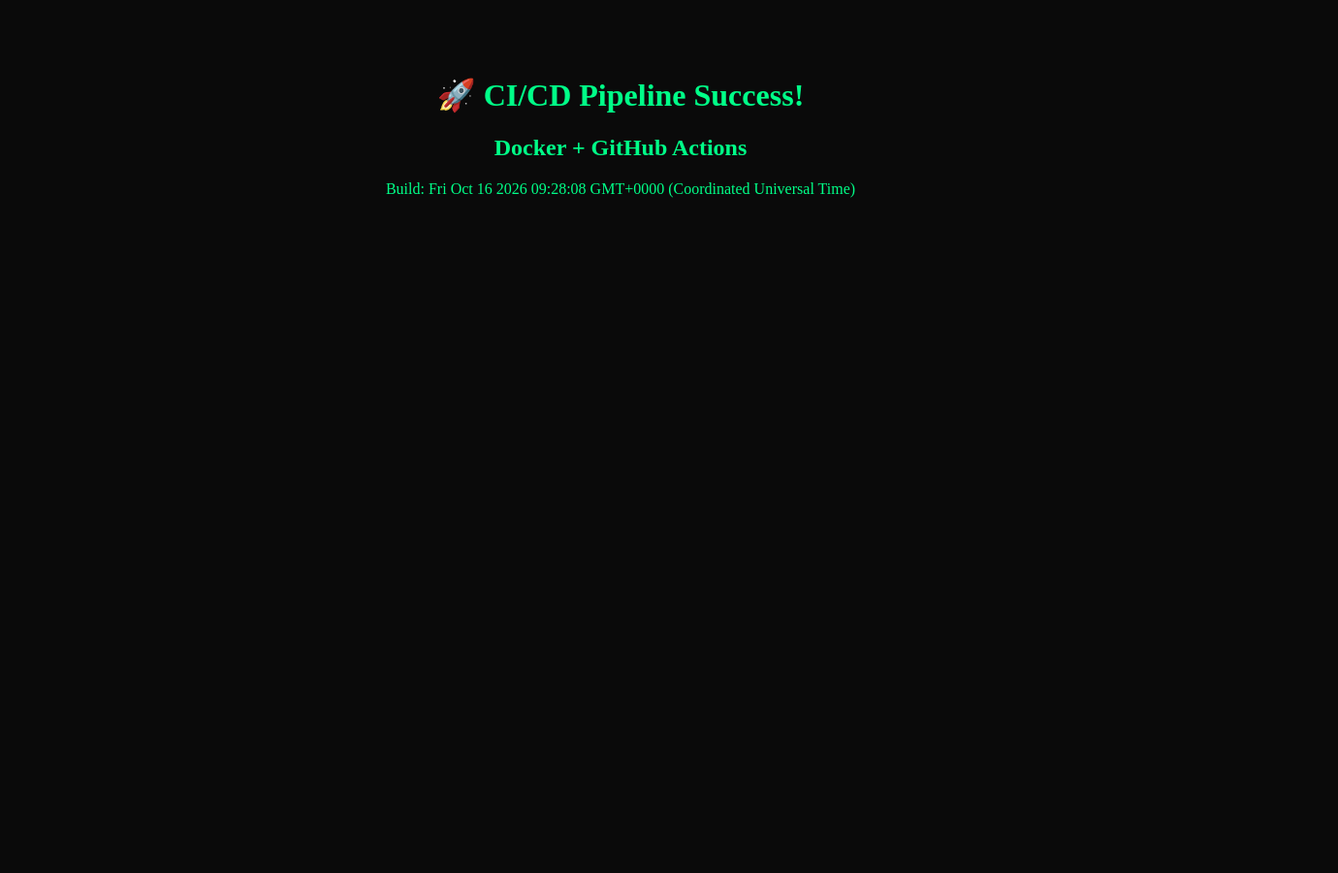
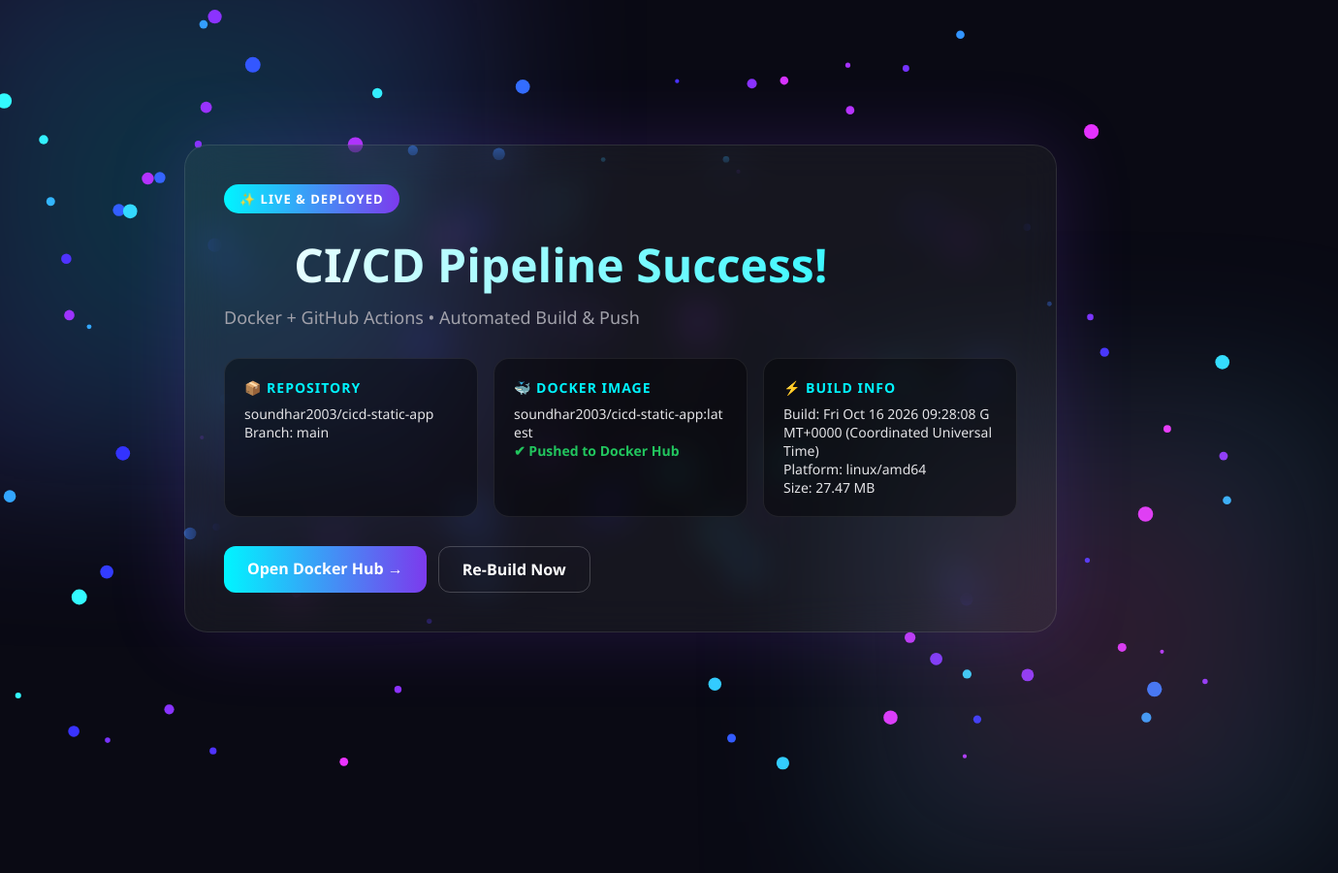
Before and after one commit to soundharajan-S/my-cicd-app, a website: page index.html in a window 1280 px wide. Shown: the whole page at 97% size, 1380 px wide, since content can reach past the window. Before the commit the page ends 800 px from the top, so only its background shows below. Drawn offline with Linux system fonts and the light colour scheme.

Commit message:
Update index.html

```diff
--- a/index.html
+++ b/index.html
@@ -1,7 +1,53 @@
 <!DOCTYPE html>
-<html><body style="background:#0a0a0a;color:#00ff88;text-align:center;padding:50px">
-<h1>🚀 CI/CD Pipeline Success!</h1>
-<h2>Docker + GitHub Actions</h2>
-<p>Build: <span id="time"></span></p>
-<script>document.getElementById('time').innerText = new Date();</script>
-</body></html>
+<html lang="en">
+<head>
+<meta charset="UTF-8">
+<meta name="viewport" content="width=device-width, initial-scale=1.0">
+<title>CI/CD Success - Soundhar2003</title>
+<style>
+*{margin:0;padding:0;box-sizing:border-box;font-family:'Segoe UI',sans-serif}
+body{background:#0a0a14;color:#fff;min-height:100vh;display:flex;align-items:center;justify-content:center;padding:20px;overflow:hidden;position:relative}
+body::before{content:'';position:absolute;width:600px;height:600px;background:radial-gradient(circle,#00f5ff33,#7c3aed33);filter:blur(80px);top:-100px;left:-100px}
+body::after{content:'';position:absolute;width:500px;height:500px;background:radial-gradient(circle,#ec489933,#00f5ff22);filter:blur(80px);bottom:-100px;right:-100px}
+.card{max-width:900px;width:100%;background:rgba(255,255,255,0.05);backdrop-filter:blur(20px);border:1px solid rgba(255,255,255,0.1);border-radius:24px;padding:40px;position:relative;z-index:1;box-shadow:0 0 80px rgba(124,58,237,0.2)}
+.badge{display:inline-flex;background:linear-gradient(90deg,#00f5ff,#7c3aed);padding:6px 16px;border-radius:20px;font-size:13px;font-weight:700;letter-spacing:1px;margin-bottom:20px}
+h1{font-size:48px;background:linear-gradient(90deg,#fff,#00f5ff);-webkit-background-clip:text;-webkit-text-fill-color:transparent;margin-bottom:10px}
+h1 span{filter:drop-shadow(0 0 10px #00f5ff)}
+.sub{color:#a1a1aa;font-size:18px;margin-bottom:30px}
+.grid{display:grid;grid-template-columns:repeat(auto-fit,minmax(250px,1fr));gap:16px;margin:30px 0}
+.item{background:rgba(0,0,0,0.4);border:1px solid rgba(255,255,255,0.08);border-radius:16px;padding:20px}
+.item h3{color:#00f5ff;font-size:14px;margin-bottom:8px;text-transform:uppercase;letter-spacing:1px}
+.item p{font-size:14px;color:#e4e4e7;word-break:break-all}
+.status{color:#22c55e!important;font-weight:700}
+.btns{display:flex;gap:12px;flex-wrap:wrap;margin-top:30px}
+.btn{padding:12px 24px;border-radius:12px;text-decoration:none;font-weight:600;transition:.3s}
+.btn-primary{background:linear-gradient(90deg,#00f5ff,#7c3aed);color:#fff}
+.btn-sec{border:1px solid rgba(255,255,255,0.2);color:#fff}
+.btn:hover{transform:translateY(-2px);box-shadow:0 10px 30px rgba(0,245,255,0.3)}
+.confetti{position:absolute;top:0;left:0;width:100%;height:100%;pointer-events:none}
+</style>
+</head>
+<body>
+<canvas class="confetti" id="confetti"></canvas>
+<div class="card">
+<div class="badge">✨ LIVE & DEPLOYED</div>
+<h1><span>🚀</span> CI/CD Pipeline Success!</h1>
+<p class="sub">Docker + GitHub Actions • Automated Build & Push</p>
+<div class="grid">
+<div class="item"><h3>📦 Repository</h3><p>soundhar2003/cicd-static-app<br>Branch: main</p></div>
+<div class="item"><h3>🐳 Docker Image</h3><p>soundhar2003/cicd-static-app:latest<br><span class="status">✔ Pushed to Docker Hub</span></p></div>
+<div class="item"><h3>⚡ Build Info</h3><p id="time">Loading...</p><p>Platform: linux/amd64<br>Size: 27.47 MB</p></div>
+</div>
+<div class="btns">
+<a href="https://hub.docker.com/r/soundhar2003/cicd-static-app" class="btn btn-primary" target="_blank">Open Docker Hub →</a>
+<a href="#" class="btn btn-sec" onclick="location.reload()">Re-Build Now</a>
+</div>
+</div>
+<script>
+document.getElementById('time').innerText='Build: '+new Date().toString();
+const c=document.getElementById('confetti'),x=c.getContext('2d');c.width=innerWidth;c.height=innerHeight;
+let p=[];for(let i=0;i<120;i++)p.push({x:Math.random()*c.width,y:Math.random()*c.height-c.height,r:Math.random()*6+2,d:Math.random()*5+2,color:`hsl(${180+Math.random()*120},100%,60%)`});
+function draw(){x.clearRect(0,0,c.width,c.height);p.forEach(o=>{x.fillStyle=o.color;x.beginPath();x.arc(o.x,o.y,o.r,0,Math.PI*2);x.fill();o.y+=o.d;if(o.y>c.height)o.y=-10});requestAnimationFrame(draw)}draw();
+</script>
+</body>
+</html>
```
